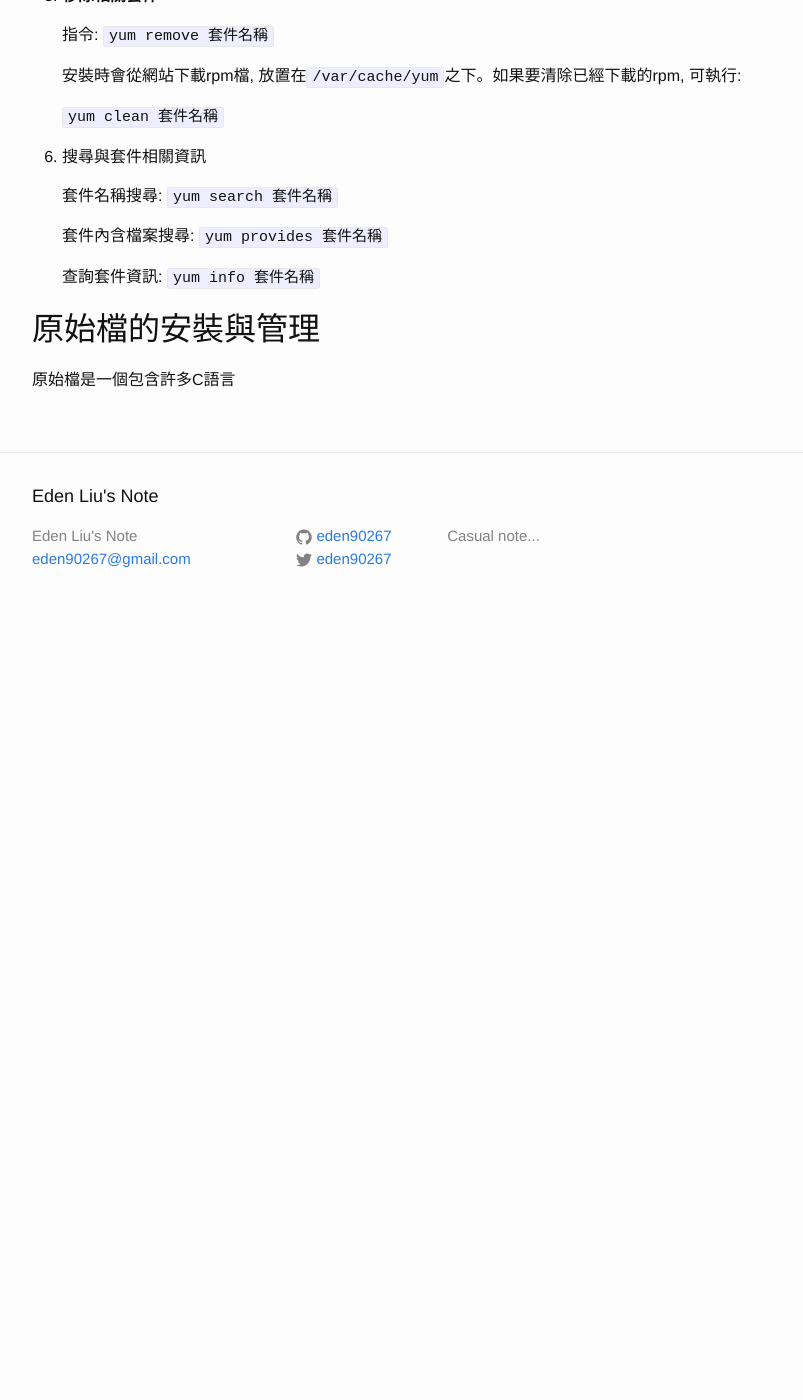
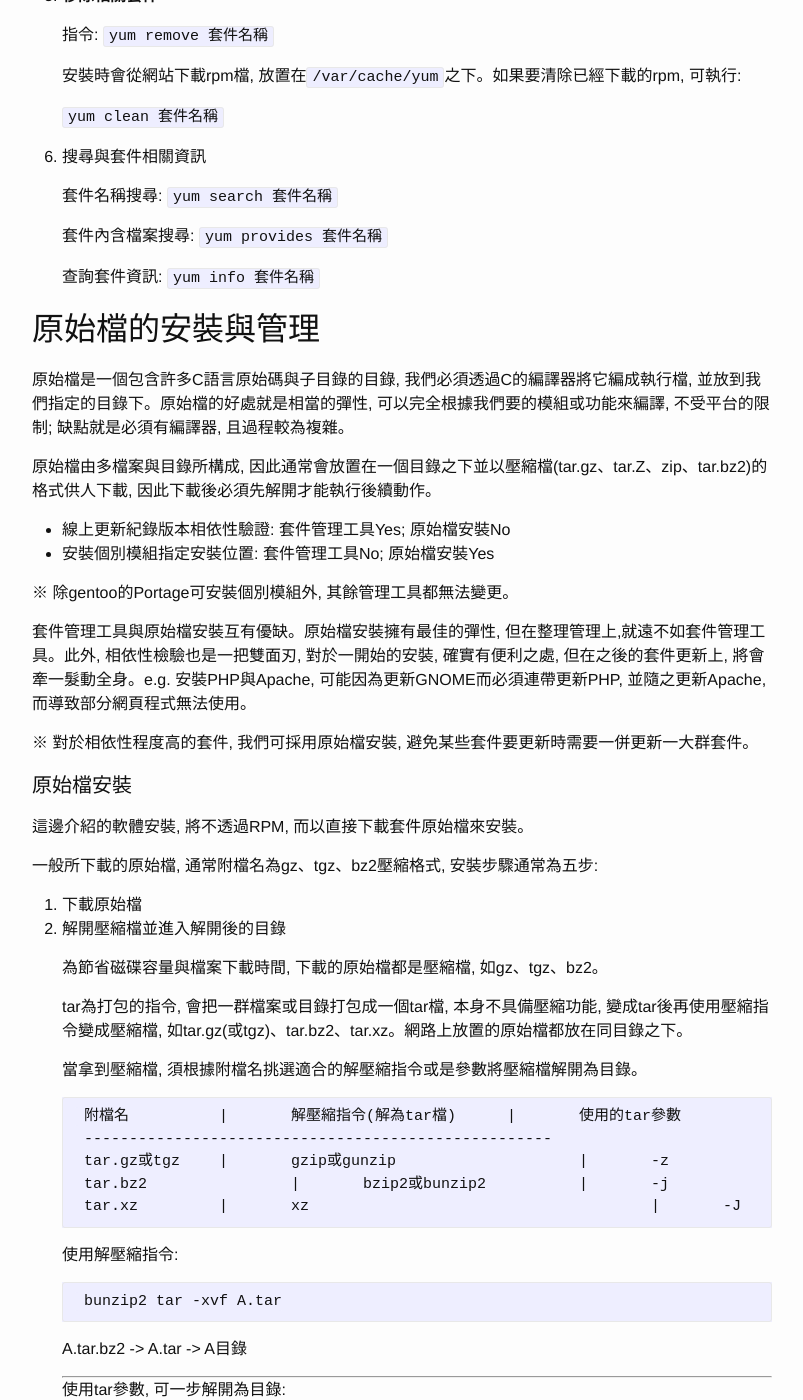
Before and after one commit to eden90267/eden90267.github.io, a Jekyll site: the page built from _posts/2016-06-01-linux-LPIC-1-study-note-ch6.markdown, in a window 1280 px wide and 1400 px high, scrolled down 14766 px. Shown: the whole window, without its empty margins (238-1041 px from the left). Built offline with Jekyll 4.4.1, drawn with Linux system fonts in a browser that asks for light colours; before the commit the page ends 15396 px from its top, so only the background shows below that; some of the changed text lies outside the part shown.

Commit message:
add content with linux-LPIC-1-ch6 page

```diff
--- a/_posts/2016-06-01-linux-LPIC-1-study-note-ch6.markdown
+++ b/_posts/2016-06-01-linux-LPIC-1-study-note-ch6.markdown
@@ -648,4 +648,111 @@ YUM是Yellow dog Updater, Modifier的縮寫, 他是一個RPM進化版的更新
 
 ## 原始檔的安裝與管理 ##
 
-原始檔是一個包含許多C語言
+原始檔是一個包含許多C語言原始碼與子目錄的目錄, 我們必須透過C的編譯器將它編成執行檔, 並放到我們指定的目錄下。原始檔的好處就是相當的彈性, 可以完全根據我們要的模組或功能來編譯, 不受平台的限制; 缺點就是必須有編譯器, 且過程較為複雜。
+
+原始檔由多檔案與目錄所構成, 因此通常會放置在一個目錄之下並以壓縮檔(tar.gz、tar.Z、zip、tar.bz2)的格式供人下載, 因此下載後必須先解開才能執行後續動作。
+
+- 線上更新紀錄版本相依性驗證: 套件管理工具Yes; 原始檔安裝No
+- 安裝個別模組指定安裝位置: 套件管理工具No; 原始檔安裝Yes
+
+※ 除gentoo的Portage可安裝個別模組外, 其餘管理工具都無法變更。
+
+套件管理工具與原始檔安裝互有優缺。原始檔安裝擁有最佳的彈性, 但在整理管理上,就遠不如套件管理工具。此外, 相依性檢驗也是一把雙面刃, 對於一開始的安裝, 確實有便利之處, 但在之後的套件更新上, 將會牽一髮動全身。e.g. 安裝PHP與Apache, 可能因為更新GNOME而必須連帶更新PHP, 並隨之更新Apache,  而導致部分網頁程式無法使用。
+
+※ 對於相依性程度高的套件, 我們可採用原始檔安裝, 避免某些套件要更新時需要一併更新一大群套件。
+
+#### 原始檔安裝 ####
+
+這邊介紹的軟體安裝, 將不透過RPM, 而以直接下載套件原始檔來安裝。
+
+一般所下載的原始檔, 通常附檔名為gz、tgz、bz2壓縮格式, 安裝步驟通常為五步:
+
+1. 下載原始檔
+2. 解開壓縮檔並進入解開後的目錄
+
+	為節省磁碟容量與檔案下載時間, 下載的原始檔都是壓縮檔, 如gz、tgz、bz2。
+
+	tar為打包的指令, 會把一群檔案或目錄打包成一個tar檔, 本身不具備壓縮功能, 變成tar後再使用壓縮指令變成壓縮檔, 如tar.gz(或tgz)、tar.bz2、tar.xz。網路上放置的原始檔都放在同目錄之下。
+
+	當拿到壓縮檔, 須根據附檔名挑選適合的解壓縮指令或是參數將壓縮檔解開為目錄。
+
+		附檔名		|	解壓縮指令(解為tar檔)	|	使用的tar參數
+		----------------------------------------------------
+		tar.gz或tgz	|	gzip或gunzip			|	-z
+		tar.bz2		|	bzip2或bunzip2		|	-j
+		tar.xz		|	xz					|	-J
+
+	使用解壓縮指令:
+
+		bunzip2 tar -xvf A.tar
+
+	A.tar.bz2 -> A.tar -> A目錄
+
+	---
+
+	使用tar參數, 可一步解開為目錄:
+
+		tar -jxvf A.tar (把參數j加在原有的tar參數之中即可)
+
+	A.tar.bz2 -> A目錄
+
+3. 設定參數並編譯原始檔
+
+	編譯的第一步為設定參數, 通常是執行.configure, 編譯完成後會產生Makefile, 以便後續的編譯動作。
+
+	第二步為執行make, 也就是從原始檔中編譯而產生執行檔、設定檔、紀錄檔、說明檔等相關檔案。
+
+4. 將編譯好的檔案及資料夾放到適當的位置
+
+	我們可執行make install將檔案與資料夾放到適當的位置, 一般而言, 設定檔會放在/etc之下, 執行檔會放在/usr/bin/之下, 記錄檔會放在/var/log/之下。
+
+5. 設定正確的權限
+
+	對於執行所需的相關檔案, 必須給予正確的權限設定
+
+以Apache 2.2.15為例:
+
+1. 下載原始檔並解壓
+
+		# wget http://apache.ntu.edu.tw/httpd/httpd-2.2.15.tar.gz
+		# tar zxvf httpd-2.2.15.tar.gz
+		# cd httpd-2.2.15
+		# ls
+
+2. 設定參數
+
+	我們希望將apache安裝至`/opt/apache`(這目錄預設並不存在, 必須使用`mkdir /opt/apache`去新增一個目錄)之下, 因此在configure之後加上`--prefix`的參數:
+
+		./configure --prefix=/opt/apache
+
+	※ 要編譯原始檔, 必須要安裝編譯器。如果使用Fedora或Red Hat, 可透過「yum install gcc」來安裝, 如果使用Ubuntu, 可透過「apt-get install gcc」來安裝。
+
+3. 編譯原始檔
+
+	執行make
+
+	※ 若系統上沒安裝make, 在Fedora或Red Hat上, 可透過「yum install make」來安裝; 在Ubuntu上, 可透過「apt-get install make」來安裝。
+
+	將原始檔編譯成必要的執行檔、設定檔、紀錄檔以及函式庫等等。
+
+5. 將編譯好的檔案及資料夾放到適當的位置
+
+	執行`make install`, 將編譯後的檔案放到特定的位置之下。
+
+	以上例而言, 編譯後檔案放置在`/opt/apache`之下, 設定檔放在`/opt/apache/conf/`之下, 執行檔放在`/opt/apache/bin/`之下, 記錄檔放在`/opt/apache/logs/`之下。
+
+		# ls -l /opt/apache/
+
+6. 啟動apache
+
+	使用root啟動apache,　則不須額外的權限設定:
+
+		/opt/apache/bin/apachectl start
+
+	如果開啟防火牆, 必須將port 80加入防火牆的允許規則內, 或執行以下指令關閉防火牆:
+
+		iptables -F
+
+	執行後可開啟瀏覽器輸入該機器IP address。
+
+#### 移除原始檔安裝的套件 ####
```
